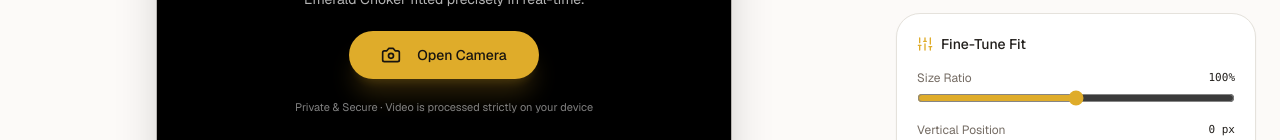
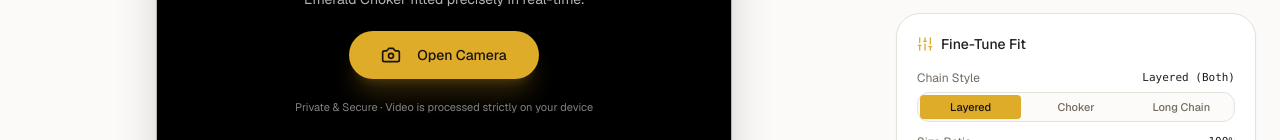
Before and after one commit to codelover2025/Virtual-try, a Next.js app in the folder frontend/: page /try-on in a window 1280 px wide. Shown: the part 660-800 px from the top of the page. Built offline with nearby package versions, Linux system fonts and the light colour scheme; no server answers.

Commit message:
feat(ar-necklace): restore long chain with layered/choker/long-chain styles and auto-scaling

```diff
--- a/frontend/src/ar-engine/anchors/anchor-registry.ts
+++ b/frontend/src/ar-engine/anchors/anchor-registry.ts
@@ -30,6 +30,7 @@ register(JewelleryKind.NECKLACE, {
   detector: 'pose',
   defaultProfile: {
     primaryAnchor: 'NECK_BASE',
+    secondaryAnchor: 'COLLARBONE',
     scaleRef: 'SHOULDER_WIDTH',
     offset: { x: 0, y: 0, z: 0 },
     minScale: 0.35,
@@ -65,6 +66,7 @@ register(JewelleryKind.PENDANT, {
   detector: 'pose',
   defaultProfile: {
     primaryAnchor: 'NECK_BASE',
+    secondaryAnchor: 'COLLARBONE',
     scaleRef: 'SHOULDER_WIDTH',
     offset: { x: 0, y: 0, z: 0 },
     minScale: 0.35,
@@ -76,6 +78,7 @@ register(JewelleryKind.MANGALSUTRA, {
   detector: 'pose',
   defaultProfile: {
     primaryAnchor: 'NECK_BASE',
+    secondaryAnchor: 'COLLARBONE',
     scaleRef: 'SHOULDER_WIDTH',
     offset: { x: 0, y: 0, z: 0 },
     minScale: 0.35,
--- a/frontend/src/ar-engine/ar-engine.ts
+++ b/frontend/src/ar-engine/ar-engine.ts
@@ -339,6 +339,16 @@ export class ArEngine {
     this.fitter?.setFineTune(scaleMultiplier, offsetY);
   }
 
+  private necklaceStyle: 'layered' | 'choker' | 'long_chain' = 'layered';
+
+  setNecklaceStyle(style: 'layered' | 'choker' | 'long_chain'): void {
+    this.necklaceStyle = style;
+  }
+
+  getNecklaceStyle(): 'layered' | 'choker' | 'long_chain' {
+    return this.necklaceStyle;
+  }
+
   getBodyModel(): BodyModelMeasurements {
     return this.bodyModel.getMeasurements();
   }
@@ -516,10 +526,15 @@ export class ArEngine {
             this.threeRenderer.render(renderPose, kind);
           } else if (!is3d && this.canvasRenderer) {
             // Sort by depth (z) so far earring renders first and near earring renders in front
-            const isDualEarring =
+            const isEarring =
               (kind?.toUpperCase().includes('EARRING') ?? false) ||
               (this.config?.assetUrl?.includes('earring') ?? false);
-            if (isDualEarring && renderPose.secondaryPosition) {
+            const isNecklace =
+              (kind?.toUpperCase().includes('NECK') ?? false) ||
+              (kind?.toUpperCase().includes('PENDANT') ?? false) ||
+              (kind?.toUpperCase().includes('MANGALSUTRA') ?? false);
+
+            if (isEarring && renderPose.secondaryPosition) {
               const rz = renderPose.position.z;
               const sz = renderPose.secondaryPosition.z;
               let primaryIsFar = false;
@@ -535,6 +550,19 @@ export class ArEngine {
                 this.canvasRenderer.drawJewellery(renderPose, true, kind);
               } else {
                 this.canvasRenderer.drawJewellery(renderPose, true, kind);
+                this.canvasRenderer.drawJewellery(renderPose, false, kind);
+              }
+            } else if (isNecklace && renderPose.secondaryPosition) {
+              // Necklace display modes:
+              // 'layered' (default): renders both Choker (primary) and Long Chain (secondary)
+              // 'choker': renders only the Choker
+              // 'long_chain': renders only the Long Chain
+              if (this.necklaceStyle === 'layered') {
+                this.canvasRenderer.drawJewellery(renderPose, true, kind);  // Long chain behind
+                this.canvasRenderer.drawJewellery(renderPose, false, kind); // Choker in front
+              } else if (this.necklaceStyle === 'long_chain') {
+                this.canvasRenderer.drawJewellery(renderPose, true, kind);
+              } else {
                 this.canvasRenderer.drawJewellery(renderPose, false, kind);
               }
             } else {
--- a/frontend/src/ar-engine/fitting/pose-fitter.ts
+++ b/frontend/src/ar-engine/fitting/pose-fitter.ts
@@ -303,6 +303,19 @@ export class PoseFitter {
           z: secondary.z,
         };
       }
+    } else if (this.isNecklaceFit(primaryKey)) {
+      oy += this.fineTuneOffsetY;
+      rawPos = { x: primary.x + ox, y: primary.y + oy, z: primary.z };
+      if (secondary) {
+        // Long chain hangs lower onto the collarbone / chest area
+        // When vertical position slider is adjusted, the long chain smoothly follows and extends
+        const dropOffset = Math.max(30, (secondary.y - primary.y) * 0.90) + (this.fineTuneOffsetY * 0.55);
+        rawSec = {
+          x: secondary.x,
+          y: primary.y + dropOffset,
+          z: secondary.z,
+        };
+      }
     } else {
       oy += this.fineTuneOffsetY;
       rawPos = { x: primary.x + ox, y: primary.y + oy, z: primary.z };
--- a/frontend/src/ar-engine/renderers/canvas2d-renderer.ts
+++ b/frontend/src/ar-engine/renderers/canvas2d-renderer.ts
@@ -129,10 +129,13 @@ export class Canvas2dRenderer {
     if (isNecklace) {
       // 2. Necklace width = ~0.55 x shoulder width, scaled with depth
       const shoulderRef = pose.scale * 100;
-      w = Math.max(120, Math.min(800, shoulderRef * 0.55));
+      const isLongChain = secondary && pose.secondaryPosition;
+      // Long chain automatically scales bigger (+28%) with wider chest loop
+      const chainScaleMul = isLongChain ? 1.28 : 1.0;
+      w = Math.max(120, Math.min(850, shoulderRef * 0.55 * chainScaleMul));
       h = w * aspect;
       originX = -w / 2;
-      originY = -h * 0.40; // Centered at neck base to drape naturally over collarbone
+      originY = isLongChain ? -h * 0.36 : -h * 0.40; // Centered at neck base / collarbone drape
     } else if (isEarring) {
       // Golden calibration from app.py: earring_w = max(14, int(face_width * 0.12))
       const faceW = pose.scale * 100;
@@ -213,7 +216,9 @@ export class Canvas2dRenderer {
       const numSlices = 36;
       const sliceW = w / numSlices;
       const srcSliceW = img.naturalWidth / numSlices;
-      const sag = Math.max(4, Math.min(22, h * 0.10));
+      const isLongChain = secondary && pose.secondaryPosition;
+      const sagRatio = isLongChain ? 0.16 : 0.10;
+      const sag = Math.max(4, Math.min(32, h * sagRatio));
       const k = 1.25;
       const coshK = Math.cosh(k);
 
--- a/frontend/src/ar-engine/renderers/three-renderer.ts
+++ b/frontend/src/ar-engine/renderers/three-renderer.ts
@@ -662,10 +662,15 @@ export class ThreeRenderer {
       this.root.visible = false;
     }
 
-    // Apply secondary (only for dual items such as earrings).
+    // Apply secondary (for dual earrings or layered long chains)
     const isDualEarring =
       (kind?.toUpperCase().includes('EARRING') ?? false) ||
       (this.currentAssetUrl?.includes('earring') ?? false);
+    const isNecklace =
+      (kind?.toUpperCase().includes('NECK') ?? false) ||
+      (kind?.toUpperCase().includes('PENDANT') ?? false) ||
+      (kind?.toUpperCase().includes('MANGALSUTRA') ?? false);
+
     if (isDualEarring && pose.secondaryPosition && secOpacity > 0.01) {
       this.secondary.visible = true;
       this.secondary.position.set(
@@ -675,6 +680,17 @@ export class ThreeRenderer {
       );
       this.secondary.rotation.set(pitch, yaw, -pose.rotationZ);
       this.secondary.scale.setScalar(s);
+      this._setGroupOpacity(this.secondary, secOpacity);
+    } else if (isNecklace && pose.secondaryPosition && secOpacity > 0.01) {
+      // Long chain rendered at chest level with expanded scale
+      this.secondary.visible = true;
+      this.secondary.position.set(
+        pose.secondaryPosition.x,
+        pose.secondaryPosition.y,
+        secZ - 0.1,
+      );
+      this.secondary.rotation.set(pitch, yaw, -pose.rotationZ);
+      this.secondary.scale.setScalar(s * 1.28);
       this._setGroupOpacity(this.secondary, secOpacity);
     } else {
       this.secondary.visible = false;
--- a/frontend/src/features/try-on/TryOnExperience.tsx
+++ b/frontend/src/features/try-on/TryOnExperience.tsx
@@ -98,11 +98,17 @@ export function TryOnExperience({
   const [isOfflineMode, setIsOfflineMode] = useState(false);
   const [fineTuneScale, setFineTuneScale] = useState(1.0);
   const [fineTuneY, setFineTuneY] = useState(0);
+  const [necklaceStyle, setNecklaceStyle] = useState<'layered' | 'choker' | 'long_chain'>('layered');
 
   const handleFineTuneChange = (scale: number, y: number) => {
     setFineTuneScale(scale);
     setFineTuneY(y);
     engineRef.current?.setFineTune(scale, y);
+  };
+
+  const handleNecklaceStyleChange = (style: 'layered' | 'choker' | 'long_chain') => {
+    setNecklaceStyle(style);
+    engineRef.current?.setNecklaceStyle(style);
   };
 
   const handleResetFineTune = () => {
@@ -391,6 +397,7 @@ export function TryOnExperience({
           debugLandmarks: isDebugMode,
         },
       );
+      engine.setNecklaceStyle(necklaceStyle);
       setRunning(true);
       toast.success('Studio camera connected');
     } catch (err: unknown) {
@@ -783,6 +790,53 @@ export function TryOnExperience({
                 )}
               </div>
               <div className="space-y-3 text-xs">
+                {(currentProduct?.jewelleryKind === 'NECKLACE' ||
+                  currentProduct?.jewelleryKind === 'PENDANT' ||
+                  currentProduct?.jewelleryKind === 'MANGALSUTRA') && (
+                  <div>
+                    <div className="flex justify-between text-muted-foreground mb-1.5">
+                      <span>Chain Style</span>
+                      <span className="font-mono text-[11px] text-foreground">
+                        {necklaceStyle === 'layered' ? 'Layered (Both)' : necklaceStyle === 'long_chain' ? 'Long Chain' : 'Choker'}
+                      </span>
+                    </div>
+                    <div className="grid grid-cols-3 gap-1 p-0.5 rounded-lg bg-background/80 border text-[11px]">
+                      <button
+                        type="button"
+                        onClick={() => handleNecklaceStyleChange('layered')}
+                        className={`py-1 rounded font-medium transition-all ${
+                          necklaceStyle === 'layered'
+                            ? 'bg-primary text-primary-foreground shadow-sm'
+                            : 'text-muted-foreground hover:text-foreground'
+                        }`}
+                      >
+                        Layered
+                      </button>
+                      <button
+                        type="button"
+                        onClick={() => handleNecklaceStyleChange('choker')}
+                        className={`py-1 rounded font-medium transition-all ${
+                          necklaceStyle === 'choker'
+                            ? 'bg-primary text-primary-foreground shadow-sm'
+                            : 'text-muted-foreground hover:text-foreground'
+                        }`}
+                      >
+                        Choker
+                      </button>
+                      <button
+                        type="button"
+                        onClick={() => handleNecklaceStyleChange('long_chain')}
+                        className={`py-1 rounded font-medium transition-all ${
+                          necklaceStyle === 'long_chain'
+                            ? 'bg-primary text-primary-foreground shadow-sm'
+                            : 'text-muted-foreground hover:text-foreground'
+                        }`}
+                      >
+                        Long Chain
+                      </button>
+                    </div>
+                  </div>
+                )}
                 <div>
                   <div className="flex justify-between text-muted-foreground mb-1">
                     <span>Size Ratio</span>
```
